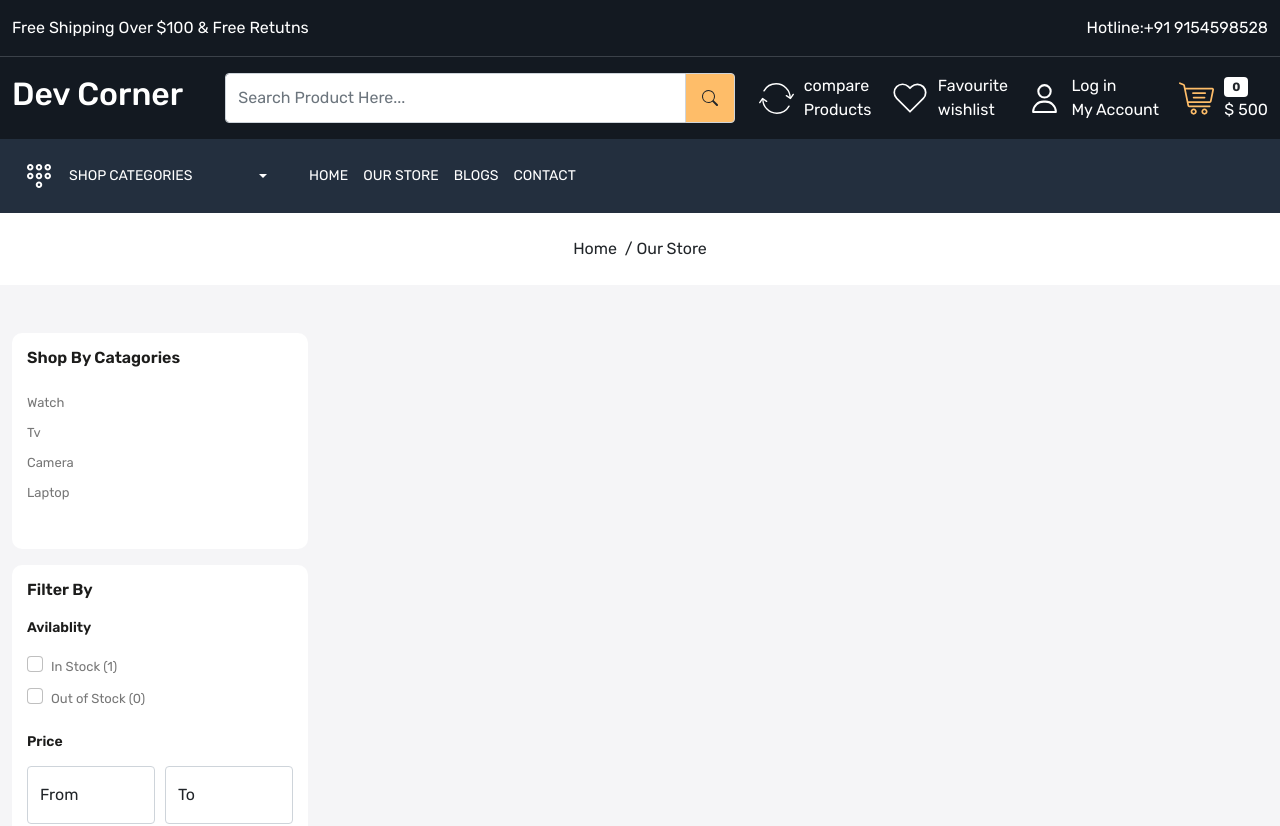
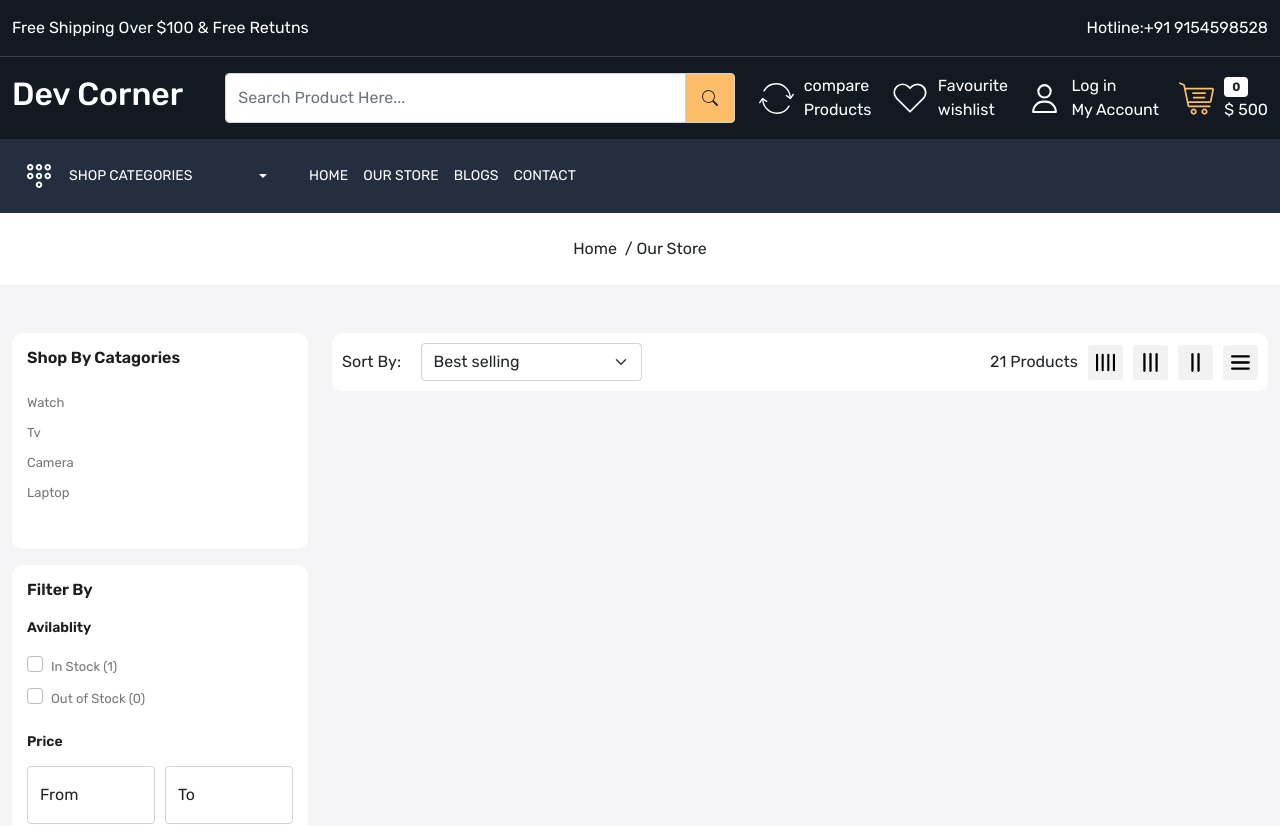
Before and after one commit to doulath123/E-Commerce-App, a React (Create React App) app: page /store in a window 1280 px wide. Shown: the top 826 px of the page. Built offline with nearby package versions, Linux system fonts and the light colour scheme.

Commit message:
Our Store page is updated

```diff
--- a/src/App.css
+++ b/src/App.css
@@ -452,4 +452,17 @@
 .random-products:first-child{
   border-bottom: 1px solid var(--color-ededed);
 }
+.filter-sort-grid{
+  padding: 10px;
+  background-color: white;
+  border-radius: 10px;
+
+}
+.grid img{
+  width: 35px;
+  height: 35px;
+  background-color: #f2f2f2;
+  padding: 8px;
+  border-radius: 3px;
+}
 /* Our store ends */
--- a/src/pages/OurStore.js
+++ b/src/pages/OurStore.js
@@ -1,9 +1,11 @@
-import React from 'react'
+import React, {useState} from 'react'
 import BreadCrumb from '../components/BreadCrumb'
 import {Helmet} from 'react-helmet'
 import Meta from '../components/Meta'
 import ReactStars from 'react-rating-stars-component'
 function OurStore() {
+  const [grid, setGrid]=useState(4);
+ alert(grid);
   return <>
   <Meta title={"Our Store"}/>
   <BreadCrumb title="Our Store"/>
@@ -114,7 +116,7 @@
             <div>
               <div className='random-products mb-3 d-flex'>
                 <div className='w-50'>
-                  <img src='images/watch.jpg' className='img-fluid' alt='watch' />
+                  <img onClick={()=>{setGrid()}}  src='images/watch.jpg' className='img-fluid' alt='watch' />
                 </div>
                 <div className='w-50'>
                   <h5>Kids Headphones Bulk10 Pack Multi Colored For_</h5>
@@ -126,7 +128,7 @@
               </div>
               <div className='random-products d-flex'>
                 <div className='w-50'>
-                  <img src='images/watch.jpg' className='img-fluid' alt='watch' />
+                  <img onClick={()=>{setGrid()}}  src='images/watch.jpg' className='img-fluid' alt='watch' />
                 </div>
                 <div className='w-50'>
                   <h5>Kids Headphones Bulk10 Pack Multi Colored For_</h5>
@@ -139,7 +141,38 @@
             </div>
           </div>
         </div>
-        <div className='col-9'></div>
+        <div className='col-9'>
+          <div className='filter-sort-grid mb-4'>
+            <div className='d-flex justify-content-between align-items-center'>
+            <div className='d-flex align-items-center gap-10'>
+              <p className='mb-0 d-block' style={{'width':"100px"}}>Sort By:</p>
+              <select name='' className='form-control form-select' id='' >
+                <option value="manual">Featured</option>
+                <option value="best-selling" selected="selected">Best selling</option>
+                <option value="title-ascending">Alphabetically, A-Z</option>
+                <option value="title-descending">Alphabetically, A-Z</option>
+                <option value="price-ascending">Price, low to high</option>
+                <option value="price-descending">Price, high to low</option>
+                <option value="created-ascending">Date, old to new</option>
+                <option value="created-descending">Date, new to old</option>
+              </select>
+            </div>
+            <div className='d-flex align-items-center gap-10'>
+              <p className='totalproducts mb-0'>21 Products</p>
+              <div className='d-flex gap-10 align-items-center grid'>
+                <img onClick={()=>{setGrid(4)}}  src='images/gr4.svg' alt='grid' className='d-block img-fluid' />
+                <img onClick={()=>{setGrid(3)}}  src='images/gr3.svg' alt='grid' className='d-block img-fluid' />
+                <img onClick={()=>{setGrid(2)}}  src='images/gr2.svg' alt='grid' className='d-block img-fluid' />
+                <img onClick={()=>{setGrid(1)}}  src='images/gr.svg' alt='grid' className='d-block img-fluid' />
+              </div>
+
+            </div>
+            </div>
+          </div>
+          <div className='products-list pb-5'>
+
+          </div>
+        </div>
       </div>
     </div>
   </div>
```
